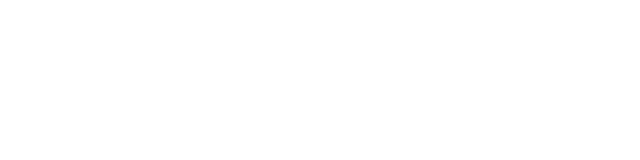
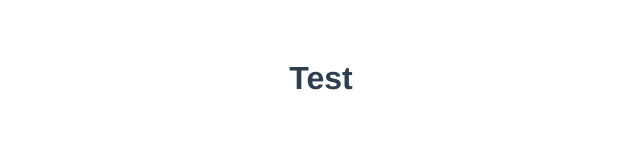
Before and after one commit to ParamosManuver/leap, a Vue app: page / in a window 1280 px wide. Shown: the top 160 px of the page, without its empty margins (319-959 px from the left). Built offline with nearby package versions, Linux system fonts and the light colour scheme.

Commit message:
Added Component Test

```diff
--- a/src/App.vue
+++ b/src/App.vue
@@ -1,16 +1,18 @@
 <template>
   <div id="app">
+    <test></test>
   </div>
 </template>
 
 <script>
+import Test from './components/Test';
 
 // Export defaullt component with name App
 export default {
   name: 'App',
   // Include other components
   components: {
-
+    Test
   }
 }
 </script>
--- /dev/null
+++ b/src/components/Test.vue
@@ -0,0 +1,15 @@
+<template>
+    <div class="test">
+        <h1>Test</h1>
+    </div>
+</template>
+
+<script>
+export default {
+  name: 'Test'
+};
+</script>
+
+<style scoped>
+
+</style>
```
